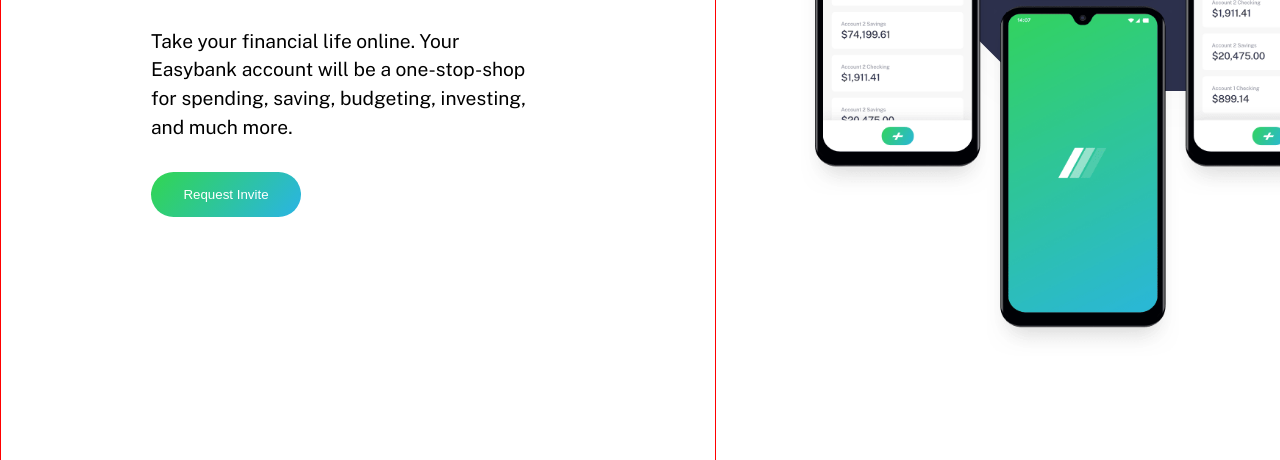
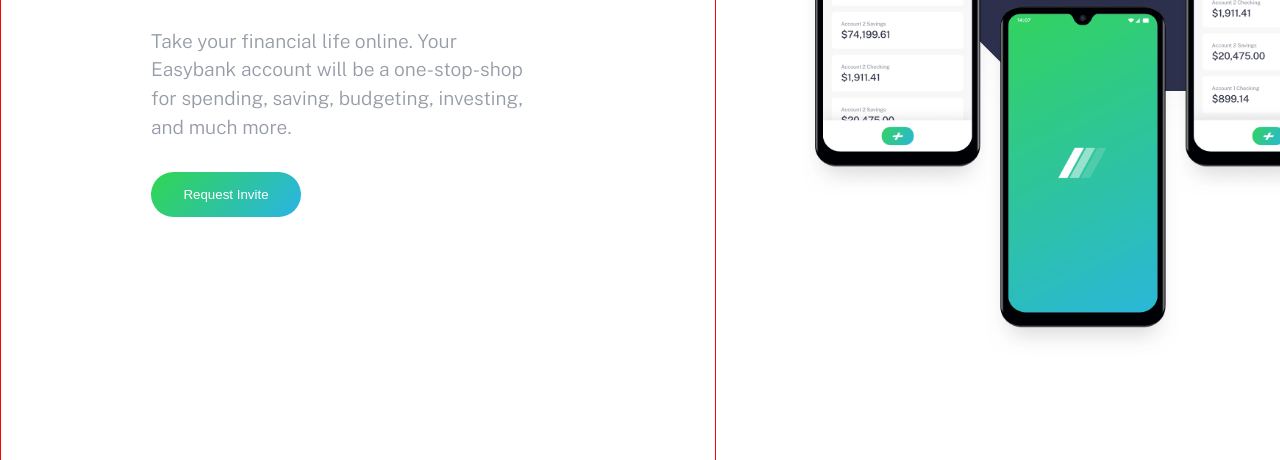
Before and after one commit to RyanZaleski/EasyBank-landing-page, a plain HTML site: page index.html in a window 1280 px wide. Shown: the part 317-777 px from the top of the page. Drawn offline with nearby package versions, Linux system fonts and the light colour scheme.

Commit message:
desktop main page completed

```diff
--- a/styles.css
+++ b/styles.css
@@ -414,6 +414,8 @@
     font-size: 1.2rem;
     line-height: 1.8rem;
     width: 68%;
+    color: hsl(220, 8%, 62%);
+    font-weight: 300;
 
 
 }
```
